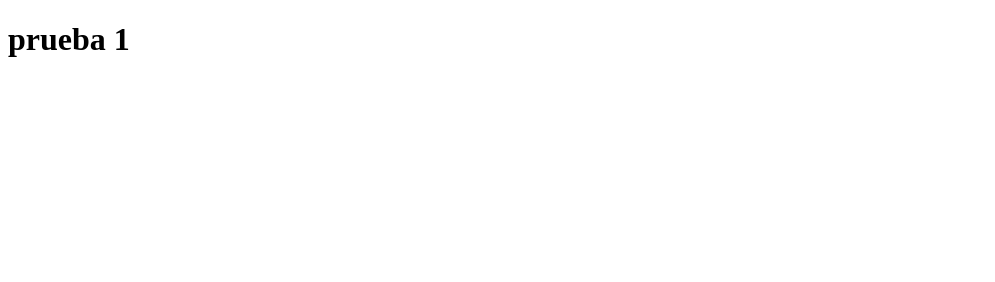
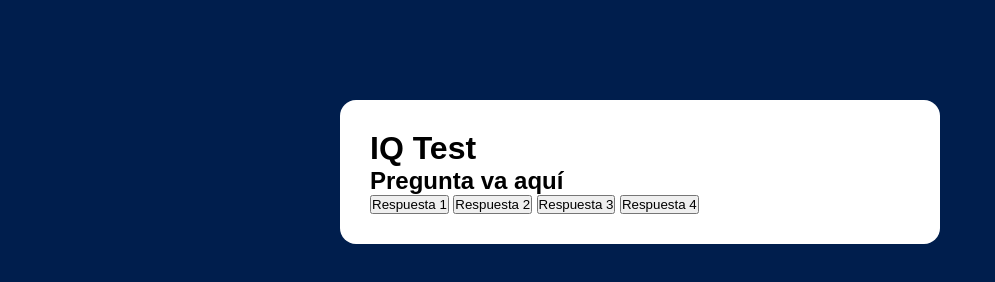
Before and after one commit to Jesuavi/Microproyecto, a plain HTML site: page index.html in a window 1280 px wide. Shown: the whole page, without its empty margins (0-995 px from the left). Drawn offline with Linux system fonts and the light colour scheme.

Commit message:
Vamos bien html

```diff
--- a/index.html
+++ b/index.html
@@ -4,10 +4,20 @@
     <meta charset="UTF-8">
     <meta name="viewport" content="width=device-width, initial-scale=1.0">
     <title>Microproyecto Quiz</title>
+    <link rel="stylesheet" href="style.css">
 </head>
 <body>
-    <div>
-        <h1> prueba 1 </h1>
+    <div class="app">
+        <h1> IQ Test </h1>
+        <div class="quiz">
+            <h2 id="pregunta">Pregunta va aquí</h2>
+            <div id="jwesus">
+                <button class="btn">Respuesta 1</button>
+                <button class="btn">Respuesta 2</button>
+                <button class="btn">Respuesta 3</button>
+                <button class="btn">Respuesta 4</button>
+            </div>
+        </div>
     </div>
 </body>
 </html>
--- a/style.css
+++ b/style.css
@@ -0,0 +1,17 @@
+*{
+    margin: 0;
+    padding: 0;
+    font-family: 'Poppins', sans-serif;
+    box-sizing: border-box;
+}
+body{
+    background: #001E4D;
+}
+.app{
+    background: #fff;
+    width: 90%;
+    max-width: 600px;
+    margin: 100px auto 0;
+    padding: 30px;
+    border-radius: 16px;
+}
```
